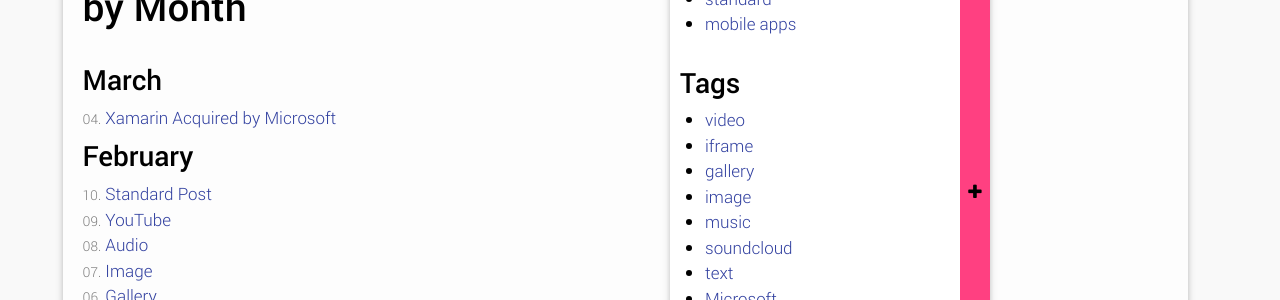
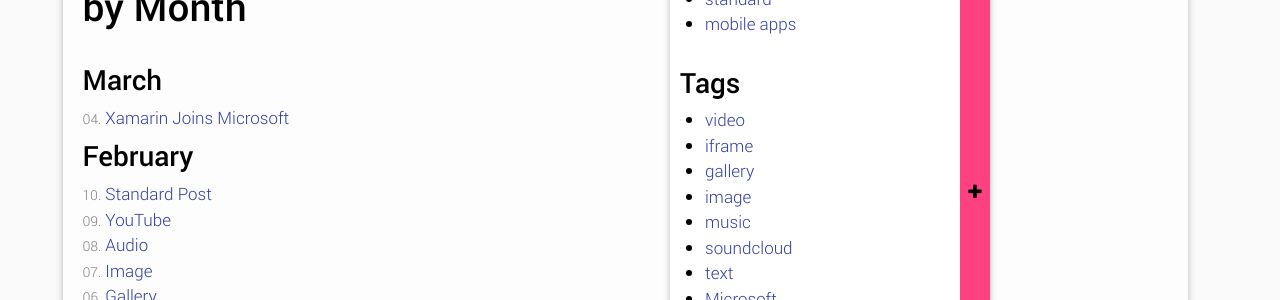
Before and after one commit to behm/behm.github.io, a Jekyll site: the page built from archive/index.md, in a window 1280 px wide and 900 px high. Shown: the part 258-558 px from the top of the window. Built offline with Jekyll 4.4.1, drawn with Linux system fonts in a browser that asks for light colours; some of the changed text lies outside the part shown.

Commit message:
rename post and added post image

```diff
--- a/_posts/2016-03-04-xamarin-acquired-by-microsoft.md
+++ b/_posts/2016-03-04-xamarin-joins-microsoft.md
@@ -1,7 +1,7 @@
 ---
 author: brian
-title: Xamarin Acquired by Microsoft
-featimg: 1.jpg
+title: Xamarin Joins Microsoft
+featimg: xamarin-joins-microsoft.jpg
 tags: [Microsoft, Xamarin]
 category: [mobile apps]
 ---
```
Also changed, not shown: img/xamarin-joins-microsoft.png (added).
